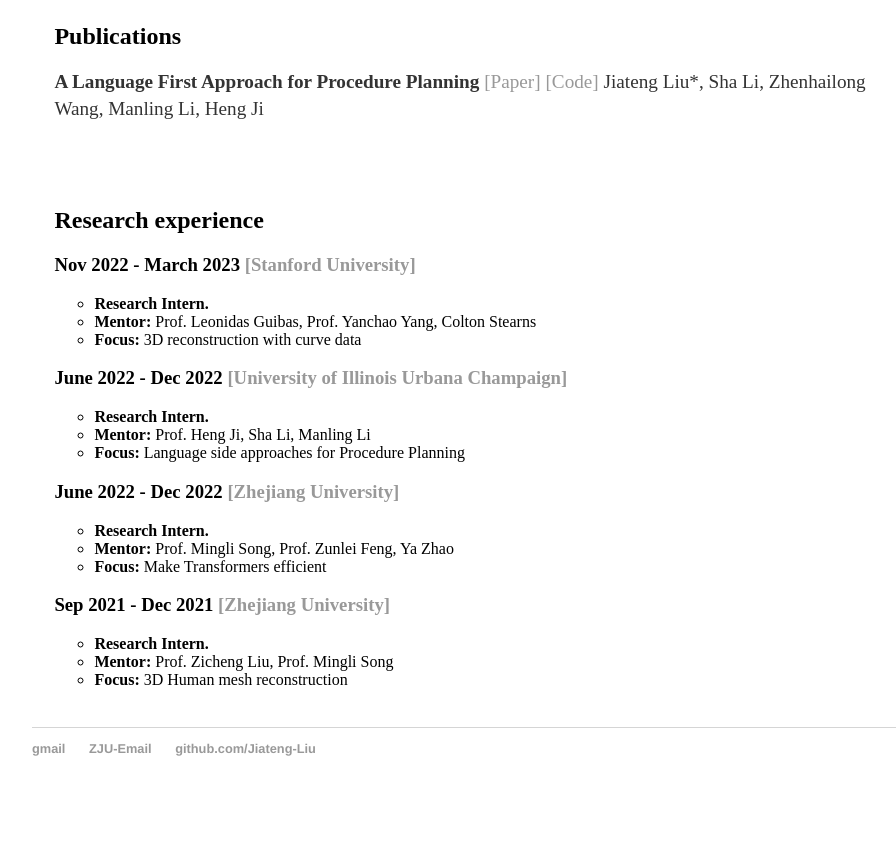
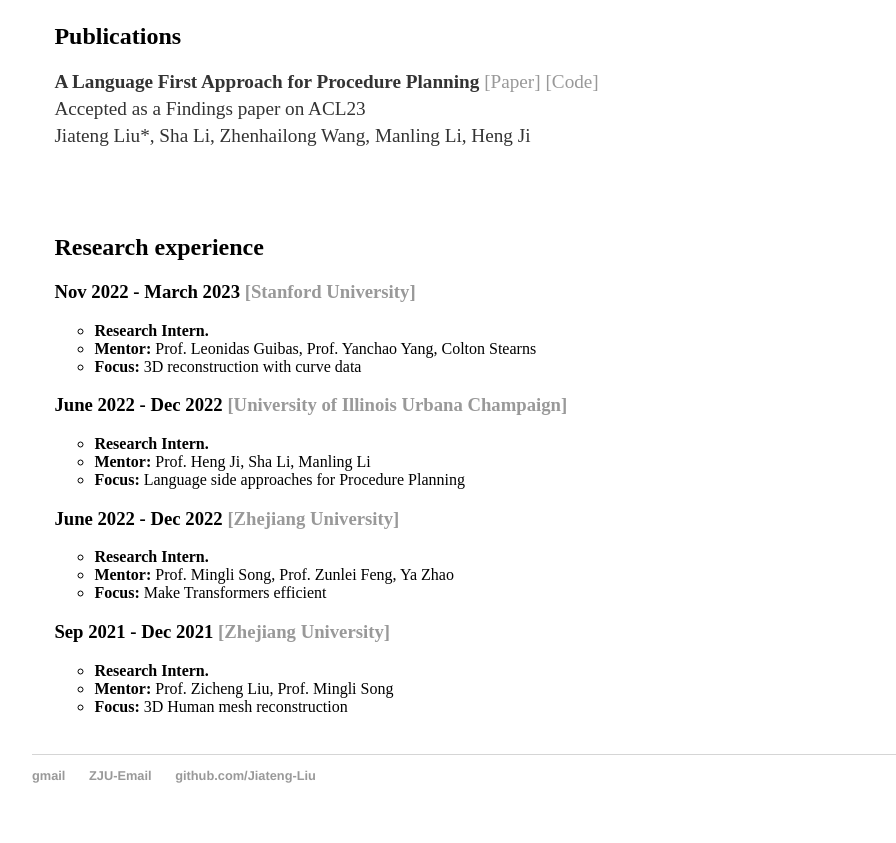
Before and after one commit to Lumos-Jiateng/Lumos-Jiateng.github.io, a Jekyll site: the page built from index.html, in a window 1280 px wide. Shown: the part 602-1445 px from the top of the page, without its empty margins (160-1056 px from the left). Built offline with Jekyll 4.4.1, drawn with Linux system fonts in a browser that asks for light colours; before the commit the page ends 1418 px from its top, so only the background shows below that.

Commit message:
update information

```diff
--- a/index.html
+++ b/index.html
@@ -37,7 +37,8 @@
                 Publications
               </h2>
               <p>
-                <b>A Language First Approach for Procedure Planning</b> <a href="https://aclanthology.org/2023.findings-acl.122.pdf">[Paper]</a> <a href="https://github.com/Lumos-Jiateng/LFP">[Code]</a>
+                <b>A Language First Approach for Procedure Planning</b> <a href="https://aclanthology.org/2023.findings-acl.122.pdf">[Paper]</a> <a href="https://github.com/Lumos-Jiateng/LFP">[Code]</a> <br>
+                Accepted as a Findings paper on ACL23 <br>
                 Jiateng Liu*, Sha Li, Zhenhailong Wang, Manling Li, Heng Ji
               </p>
           </tr>
```
